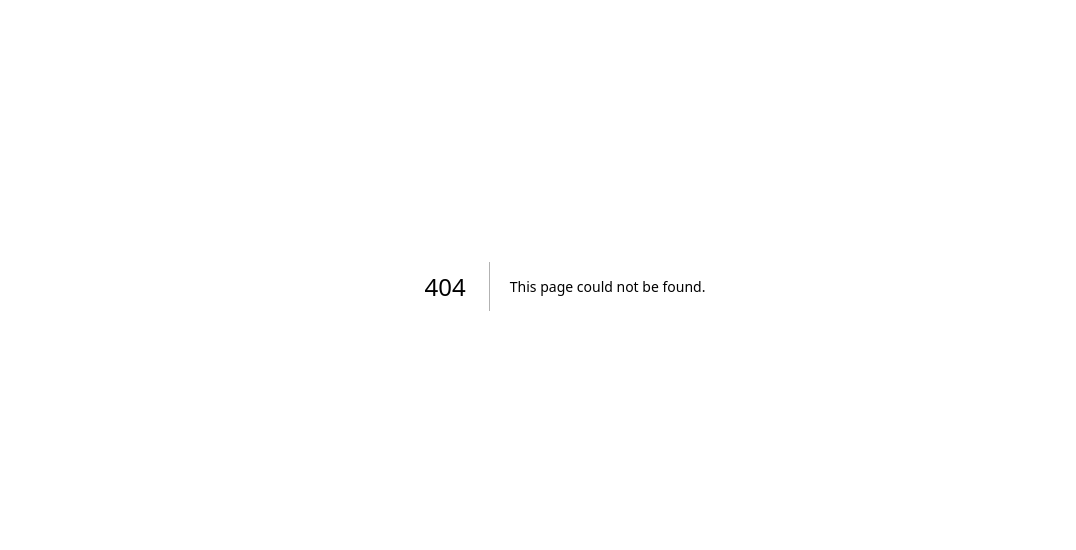
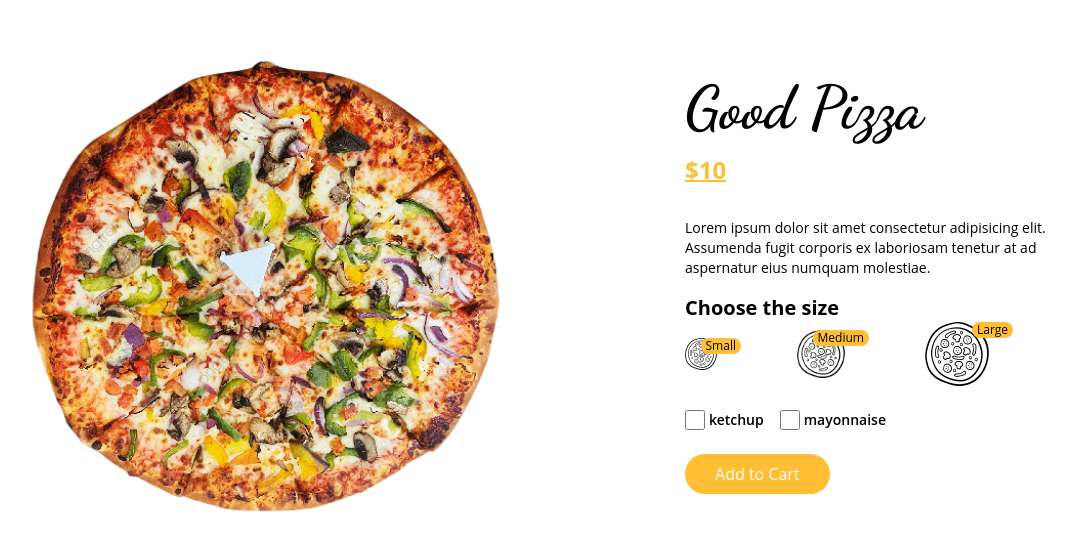
Before and after one commit to ilkeasagicayir/food-ordering, a Next.js app: page /product in a window 1280 px wide. Before the commit this address had no page. Shown: the part 114-664 px from the top of the page, without its empty margins (75-1151 px from the left). Built offline with nearby package versions, Linux system fonts and the light colour scheme.

Commit message:
Product detail page

```diff
--- /dev/null
+++ b/pages/product/index.jsx
@@ -0,0 +1,59 @@
+import Image from "next/image"
+import Title from "../../components/ui/Title"
+
+const index = () => {
+  return (
+    <div className="flex items-center h-screen gap-20 py-20 flex-wrap ">
+      <div className="relative md:flex-1 w-[80%] h-[80%] mx-20">
+        <Image src="/images/pizza1.png" alt="" layout="fill" objectFit="contain" />
+      </div>
+      <div className="md:flex-1 md:text-start text-center">
+        <Title addClass="text-6xl">Good Pizza</Title>
+        <span className="text-primary text-2xl font-bold underline underline-offset-1 my-4 inline-block">
+          $10
+        </span>
+        <p className="text-sm my-4 md:pr-24">
+          Lorem ipsum dolor sit amet consectetur adipisicing elit. Assumenda
+          fugit corporis ex laboriosam tenetur at ad aspernatur eius numquam
+          molestiae.
+        </p>
+        <div>
+          <h4 className="text-xl font-bold">Choose the size</h4>
+          <div className="flex items-center gap-x-20 md:justify-start justify-center">
+            <div className="relative w-8 h-8">
+              <Image src="/images/size.png" alt="" layout="fill" />
+              <span className="absolute top-0 -right-6 text-xs bg-primary rounded-full px-[5px] font-medium">
+                Small
+              </span>
+            </div>
+            <div className="relative w-12 h-12">
+              <Image src="/images/size.png" alt="" layout="fill" />
+              <span className="absolute top-0 -right-6 text-xs bg-primary rounded-full px-[5px] font-medium">
+                Medium
+              </span>
+            </div>
+            <div className="relative w-16 h-16">
+              <Image src="/images/size.png" alt="" layout="fill" />
+              <span className="absolute top-0 -right-6 text-xs bg-primary rounded-full px-[5px] font-medium">
+                Large
+              </span>
+            </div>
+          </div>
+        </div>
+        <div className="flex gap-x-4 my-6 md:justify-start justify-center">
+          <label className="flex items-center gap-x-1">
+            <input type="checkbox" className="w-5 h-5 accent-primary" />
+            <span className="text-sm font-semibold">ketchup</span>
+          </label>
+          <label className="flex items-center gap-x-1">
+            <input type="checkbox" className="w-5 h-5 accent-primary" />
+            <span className="text-sm font-semibold">mayonnaise</span>
+          </label>
+        </div>
+        <button className="btn-primary">Add to Cart</button>
+      </div>
+    </div>
+  )
+}
+
+export default index
```
Also changed, not shown: public/images/size.png (added).
